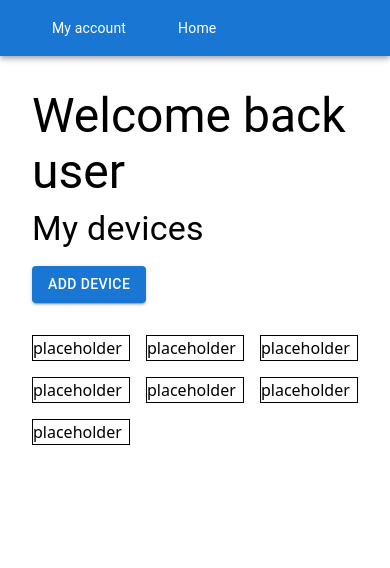
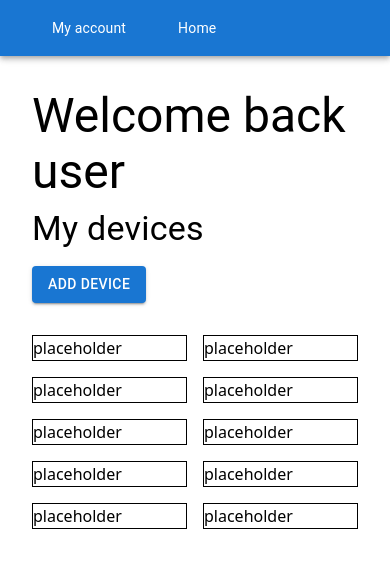
Before and after one commit to gerardahg/smartgrow, a Next.js app: page /my-devices in a window 390 px wide. Shown: the top 568 px of the page. Built offline with nearby package versions, Linux system fonts and the light colour scheme; some icons are missing.

Commit message:
feat: responsive grid

```diff
--- a/src/app/my-devices/page.tsx
+++ b/src/app/my-devices/page.tsx
@@ -4,9 +4,19 @@ import Box from "@mui/material/Box";
 import Typography from "@mui/material/Typography";
 import Button from "@mui/material/Button";
 import Grid from "@mui/material/Grid";
-import AddIcon from "@mui/icons-material/Add";
 
-const placeholders = ["p1", "p2", "p3", "p4", "p5", "p6", "p7"];
+const placeholders = [
+  "p1",
+  "p2",
+  "p3",
+  "p4",
+  "p5",
+  "p6",
+  "p7",
+  "p8",
+  "p9",
+  "p10",
+];
 
 const page = () => {
   return (
@@ -16,9 +26,18 @@ const page = () => {
         My devices
       </Typography>
       <Button variant="contained">Add Device</Button>
-      <Grid container spacing={2} sx={{ marginTop: 4 }}>
+      <Grid
+        container
+        spacing={{ xs: 2, md: 3 }}
+        columns={{ xs: 4, sm: 8, md: 12 }}
+        sx={{ marginTop: 4 }}
+      >
         {placeholders.map((placeholder) => (
-          <Grid size={4} sx={{ border: 1 }} key={placeholder}>
+          <Grid
+            size={{ xs: 2, sm: 4, md: 4 }}
+            sx={{ border: 1 }}
+            key={placeholder}
+          >
             placeholder
           </Grid>
         ))}
```
